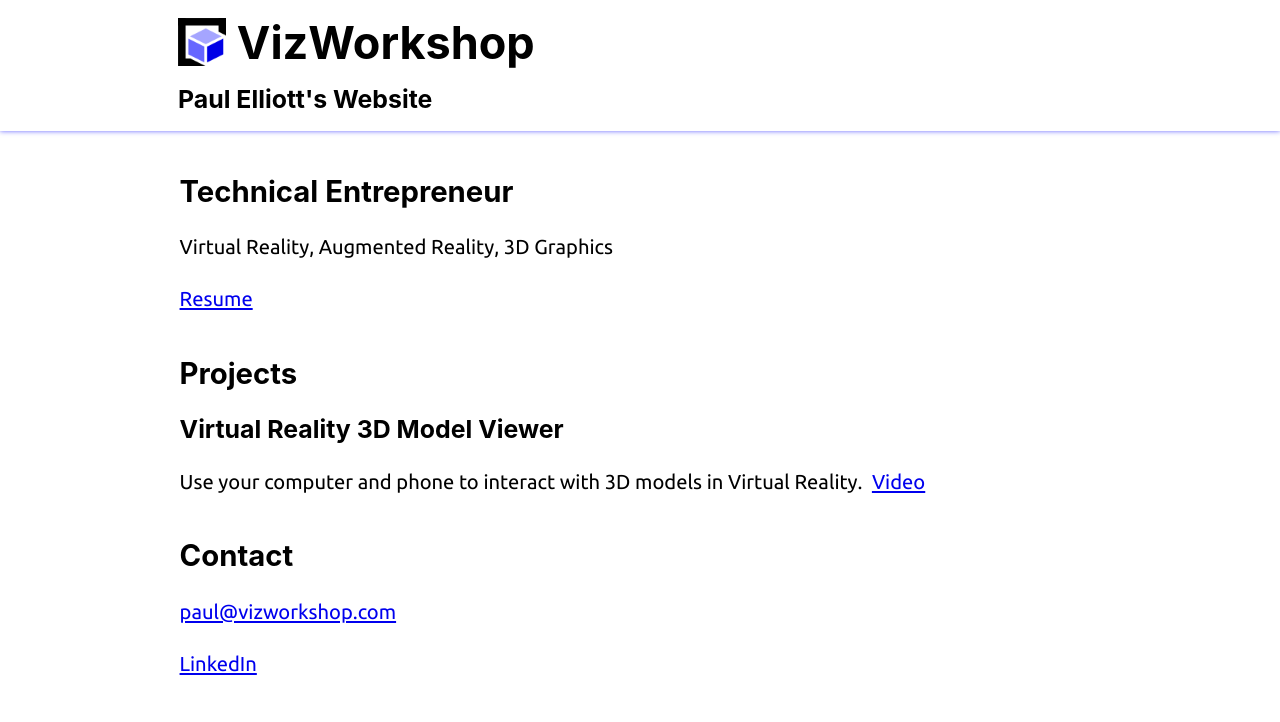
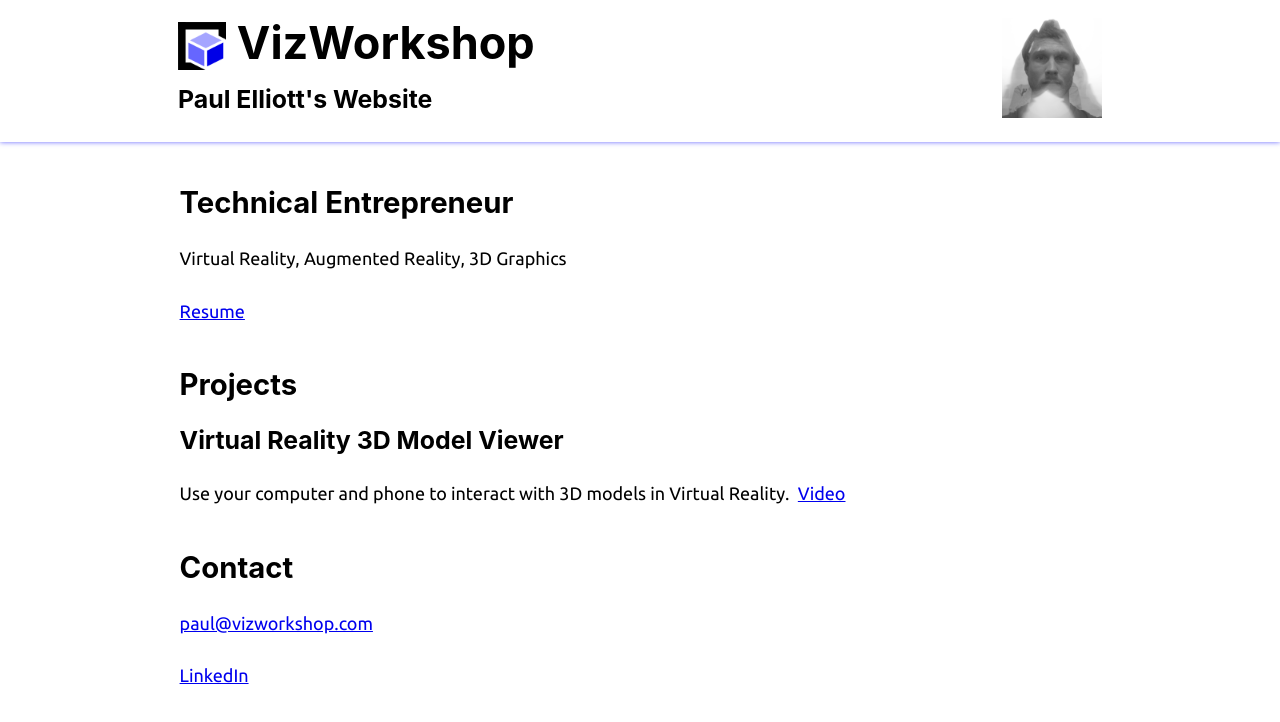
Before and after one commit to PaulKElliott/p-web, a Gatsby site: page / in a window 1280 px wide. Built offline with nearby package versions, Linux system fonts and the light colour scheme; Gatsby itself is replaced by a stand-in of ours.

Commit message:
added headshot

```diff
--- a/gatsby-config.js
+++ b/gatsby-config.js
@@ -17,5 +17,14 @@ module.exports = {
       },
     },
     'gatsby-plugin-offline',
+    {
+      resolve: `gatsby-source-filesystem`,
+      options: {
+        name: `files`,
+        path: `${__dirname}/src/`,
+      },
+    },
+    `gatsby-plugin-sharp`,
+    `gatsby-transformer-sharp`,
   ],
 }
--- a/package.json
+++ b/package.json
@@ -5,9 +5,13 @@
   "author": "Kyle Mathews <mathews.kyle@gmail.com>",
   "dependencies": {
     "gatsby": "next",
-    "gatsby-plugin-react-helmet": "next",
     "gatsby-plugin-manifest": "next",
     "gatsby-plugin-offline": "next",
+    "gatsby-plugin-react-helmet": "next",
+    "gatsby-plugin-sharp": "next",
+    "gatsby-source-filesystem": "next",
+    "gatsby-transformer-sharp": "next",
+    "gatsby-image": "next",
     "react": "^16.4.2",
     "react-dom": "^16.4.2",
     "react-helmet": "^5.2.0"
--- a/src/components/header.js
+++ b/src/components/header.js
@@ -1,13 +1,36 @@
 import React from 'react'
-import { Link } from 'gatsby'
+import { Link, StaticQuery, graphql } from 'gatsby'
+import Img from "gatsby-image"
 import logo from "../images/vw-icon.png"
 
-const Header = ({ siteTitle }) => (
+const Header = () => (
+  <StaticQuery
+    query={graphql`
+      query {
+        site {
+          siteMetadata {
+            title
+          }
+        }
+        fileNamey: file(relativePath: { eq: "images/face.jpg" }) {
+          childImageSharp {
+            fixed(height: 100, width: 100,
+              duotone: {
+                highlight: "#FFFFFF",
+                shadow: "#6666FF"
+              }) {
+              ...GatsbyImageSharpFixed
+            }
+          }
+        }
+      }
+    `}
+    render={data => (
       <div
         style={{
           background: 'white',
           marginBottom: '1.5rem',
-      boxShadow: '0px 0px 5px #6666ff', /* offset-x | offset-y | blur-radius | color */
+          boxShadow: '0px 0px 5px #6666FF', /* offset-x | offset-y | blur-radius | color */
         }}
       >
         <div
@@ -17,6 +40,13 @@ const Header = ({ siteTitle }) => (
             padding: '1.0rem 1.0rem',
           }}
         >
+          <div style={{
+              float: 'right',
+            }}
+          >
+            <Img fixed={data.fileNamey.childImageSharp.fixed} />
+          </div>
+          <div>
             <h1
               style={{
                 margin: "0rem 0rem 1rem",
@@ -35,10 +65,11 @@ const Header = ({ siteTitle }) => (
                   float: 'left',
                   maxWidth: 48,
                   marginRight: '0.6rem',
-            marginBottom: '0rem',
+                  marginTop: '.2rem',
+                  marginBottom: '.5rem',
                 }}
                 />
-          {siteTitle}
+                {data.site.siteMetadata.title}
               </Link>
             </h1>
             <h3
@@ -49,7 +80,11 @@ const Header = ({ siteTitle }) => (
               Paul Elliott's Website
             </h3>
           </div>
+          <div style={{clear: 'both'}}></div>
         </div>
+      </div>
+    )}
+  />
 )
 
 export default Header
--- a/src/components/layout.js
+++ b/src/components/layout.js
@@ -10,7 +10,7 @@ import './site.css'
 const Layout = ({ children, subTitle, data }) => {
   let titleSufix = "";
   if (subTitle) {
-    titleSufix =  " : " + subTitle
+    titleSufix =  " | " + subTitle
   }
   return (
     <StaticQuery
@@ -34,7 +34,7 @@ const Layout = ({ children, subTitle, data }) => {
           >
             <html lang="en" />
           </Helmet>
-          <Header siteTitle={data.site.siteMetadata.title} />
+          <Header />
           <div
             style={{
               margin: '0 auto',
--- a/src/components/site.css
+++ b/src/components/site.css
@@ -4,8 +4,3 @@ body {
     font-family: Ubuntu, Helvetica, sans-serif;
     color: #000;
 }
-
-p {
-    font-size: 112%;
-    text-rendering: optimizeLegibility;
-}
```
Also changed, not shown: src/images/face.jpg (added), 1 other file. Lines whose indentation alone changed are shown as unchanged.
